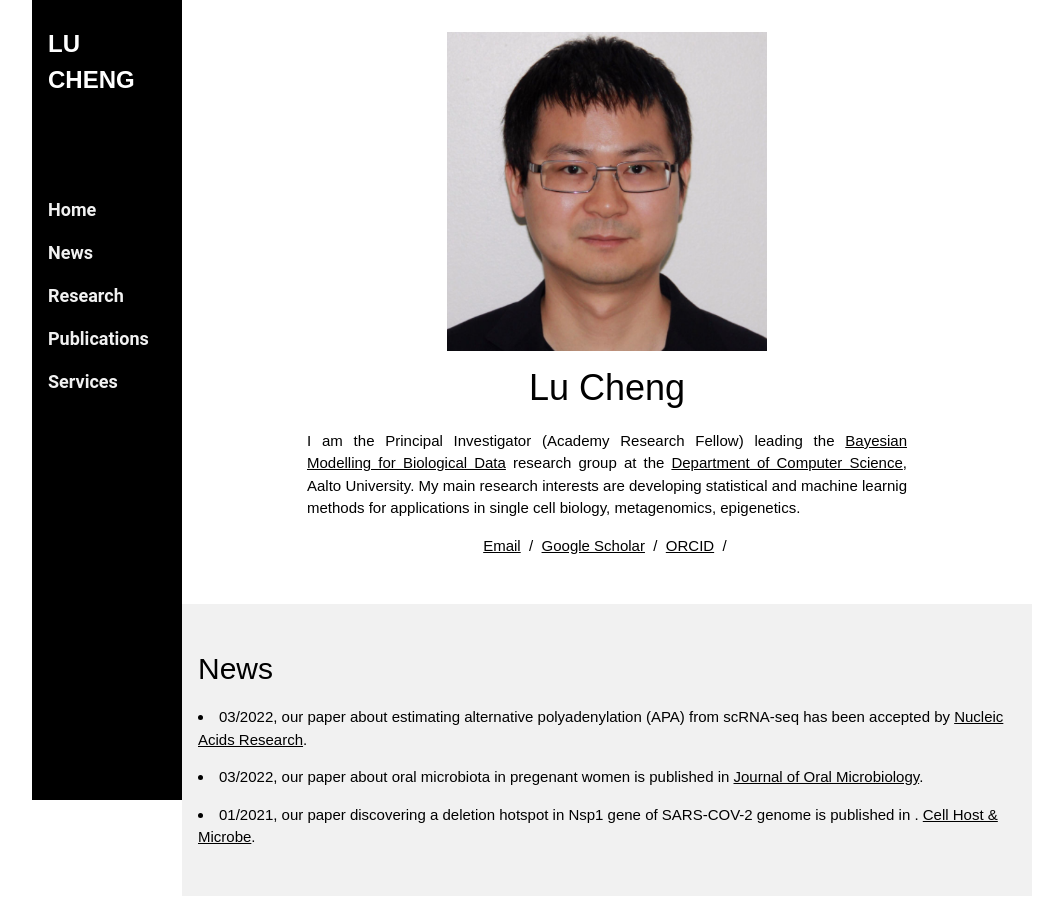
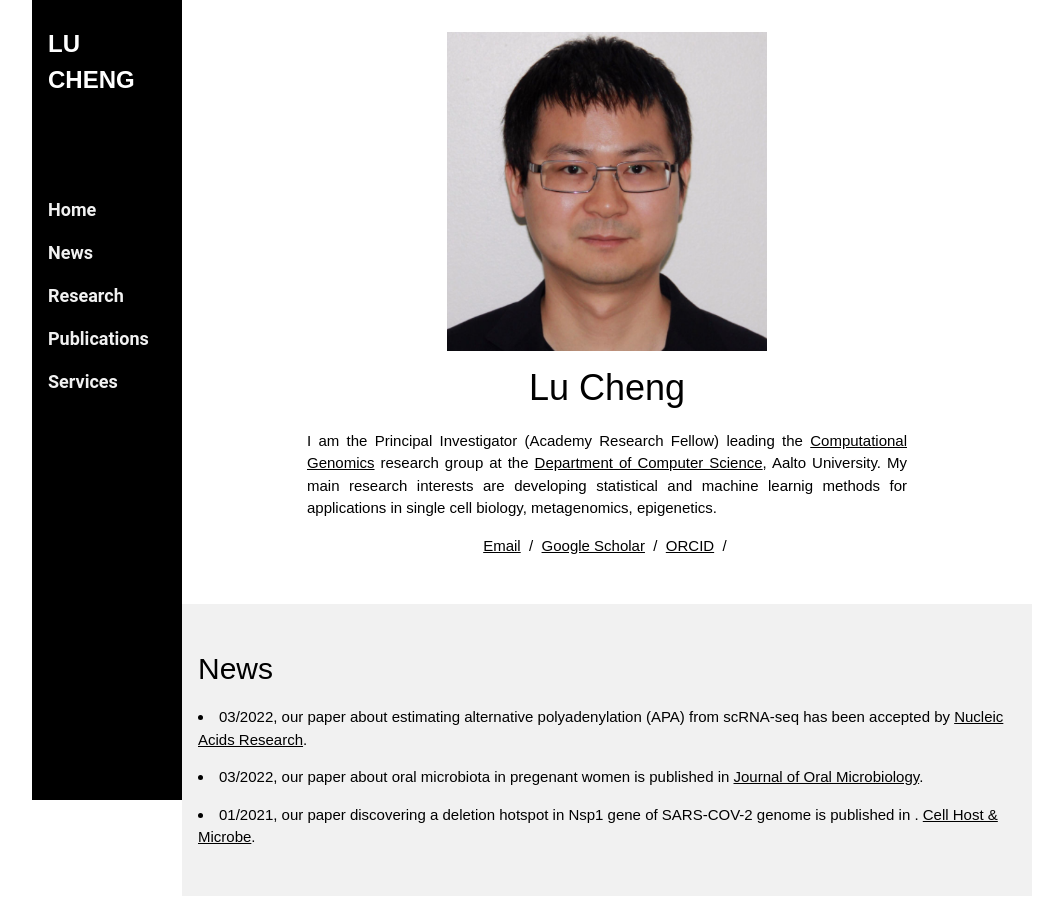
Before and after one commit to chengl7/chengl7.github.io, a plain HTML site: page index.html in a window 1280 px wide. Shown: the top 899 px of the page, without its empty margins (108-1171 px from the left). Drawn offline with Linux system fonts and the light colour scheme; a script that the page names is missing.

Commit message:
Update index.html

```diff
--- a/index.html
+++ b/index.html
@@ -92,7 +92,7 @@
       <img style="width: 80%;max-width: 320px" alt="profile photo" src="images/lucheng.png">
       <h1>Lu Cheng</h1>
         <p class="w3-justify" style="width:100%;border:0px;border-spacing:0px;border-collapse:separate;margin-right:auto;margin-left:auto;max-width:600px">
-          I am the Principal Investigator (Academy Research Fellow) leading the <a href="">Bayesian Modelling for Biological Data</a> research group at the <a href="https://www.cs.aalto.fi/">Department of Computer Science</a>, Aalto University. My main research interests are developing statistical and machine learnig methods for applications in single cell biology, metagenomics, epigenetics.
+          I am the Principal Investigator (Academy Research Fellow) leading the <a href="https://chenglu-lab.org/">Computational Genomics</a> research group at the <a href="https://www.cs.aalto.fi/">Department of Computer Science</a>, Aalto University. My main research interests are developing statistical and machine learnig methods for applications in single cell biology, metagenomics, epigenetics.
         </p>
 
         <p class="w3-center">
```
